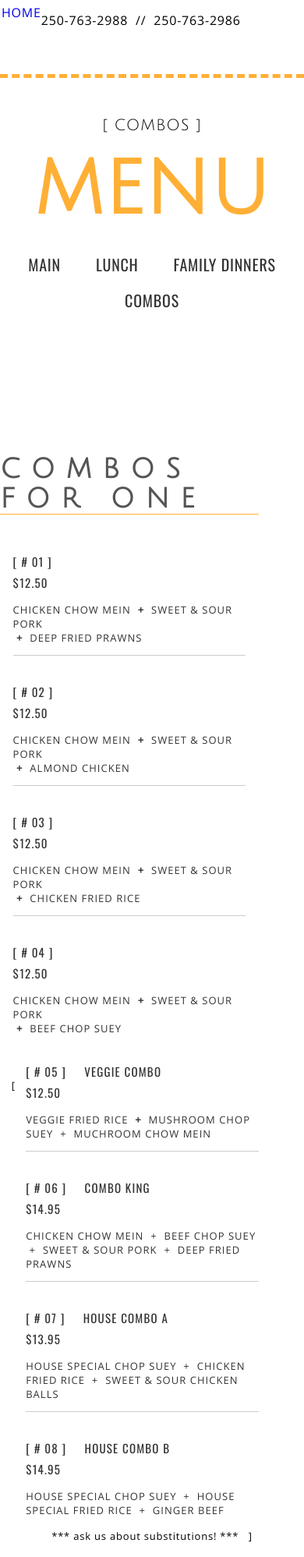
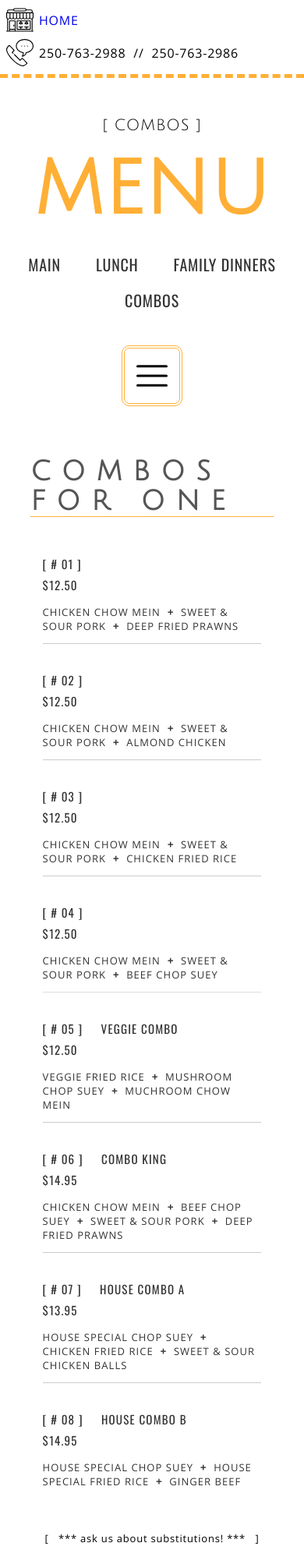
Before and after one commit to Castaire/theOrientKelowna--2.0, a website: page public/menu/combos.html in a window 390 px wide. Shown: the top 1997 px of the page at 78% size. Drawn offline with nearby package versions, Linux system fonts and the light colour scheme.

Commit message:
finished all page drafts :); added small script to re-order menu items; minor stylistic changes

```diff
--- a/public/menu/combos.html
+++ b/public/menu/combos.html
@@ -12,18 +12,15 @@
 </head>
 <body>
 	<div class="menu-nav">
-		<div class="nav-item nav-icon" style="margin-left: 25px;">
-			<a href="../index.html" style="background-image: url('../../res/icons/svg/005-restaurant.svg')">
+		<div class="nav-item">
+			<a class="nav-icon" href="../index.html"
+				style="background-image: url('../../res/icons/svg/005-restaurant.svg')">
 			</a>
-		</div>
-		<div class="nav-item" style="margin-left: 2px;">
 			<a href="../index.html"><p> HOME </p></a>
 		</div>
-		<div class="nav-item nav-icon" style="margin-left: 15px;">
-			<a href="../contact.html" style="background-image: url('../../res/icons/svg/003-phone-with-message.svg')">
+		<div class="nav-item">
+			<a class="nav-icon" href="../contact.html" style="background-image: url('../../res/icons/svg/003-phone-with-message.svg')">
 			</a>
-		</div>
-		<div class="nav-item" style="margin-left: 0px;">
 			<p class="phone">
 				<a href="tel:+1-250-763-2988">250-763-2988</a> &nbsp;//&nbsp; <a href="tel:+1-250-763-2986">250-763-2986</a>
 			</p>
@@ -41,7 +38,9 @@
 			<a href="combos.html"><li>COMBOS</li></a>
 		</ul>
 	</div>
-	<div class="suboptions menu" style="margin-top: 45px;">
+	<div class="suboptions menu">
+		<input type="checkbox" id="menu-toggle" />
+			<label for="menu-toggle" class="label-toggle"></label>
 		<ul>
 			<a href="appetizers+soup.html">
 				<li> APPETIZERS + SOUP </li></a>
@@ -57,45 +56,45 @@
 				<li> SIDES + SAUCES </li></a>
 		</ul>
 	</div>
-	<div id="contentAS" style="margin-top: 130px;">
+	<div class="contentAS">
 		<section class="content">
 			<h1> COMBOS FOR ONE </h1>
 			<div class="column">
 				<div class="item">
 					<p>[ # 01 ] <span>$12.50</span></p>
-					<p class="desc">CHICKEN CHOW MEIN &nbsp;<b>+</b>&nbsp; SWEET &amp; SOUR PORK <br>&nbsp;<b>+</b>&nbsp; DEEP FRIED PRAWNS</p>
+					<p class="desc">CHICKEN CHOW MEIN &nbsp;<b>+</b>&nbsp; SWEET &amp; SOUR PORK &nbsp;<b>+</b>&nbsp; DEEP FRIED PRAWNS</p>
 				</div>
 				<div class="item">
 					<p>[ # 02 ] <span>$12.50</span></p>
-					<p class="desc">CHICKEN CHOW MEIN &nbsp;<b>+</b>&nbsp; SWEET &amp; SOUR PORK <br>&nbsp;<b>+</b>&nbsp; ALMOND CHICKEN </p>
+					<p class="desc">CHICKEN CHOW MEIN &nbsp;<b>+</b>&nbsp; SWEET &amp; SOUR PORK &nbsp;<b>+</b>&nbsp; ALMOND CHICKEN </p>
 				</div>
 				<div class="item">
 					<p>[ # 03 ] <span>$12.50</span></p>
-					<p class="desc">CHICKEN CHOW MEIN &nbsp;<b>+</b>&nbsp; SWEET &amp; SOUR PORK <br>&nbsp;<b>+</b>&nbsp; CHICKEN FRIED RICE </p>
+					<p class="desc">CHICKEN CHOW MEIN &nbsp;<b>+</b>&nbsp; SWEET &amp; SOUR PORK &nbsp;<b>+</b>&nbsp; CHICKEN FRIED RICE </p>
 				</div>
-				<div class="item" style="border:none;">
+				<div class="last item">
 					<p>[ # 04 ] <span>$12.50</span></p>
-					<p class="desc">CHICKEN CHOW MEIN &nbsp;<b>+</b>&nbsp; SWEET &amp; SOUR PORK <br>&nbsp;<b>+</b>&nbsp; BEEF CHOP SUEY </p>
+					<p class="desc">CHICKEN CHOW MEIN &nbsp;<b>+</b>&nbsp; SWEET &amp; SOUR PORK &nbsp;<b>+</b>&nbsp; BEEF CHOP SUEY </p>
 				</div>
 			</div>
 
-			<div class="column" style="float: right;">
+			<div class="column">
 				<div class="item">
 					<p>[ # 05 ] &nbsp; &nbsp; VEGGIE COMBO <span>$12.50</span></p>
-					<p class="desc">VEGGIE FRIED RICE &nbsp;<b>+</b>&nbsp; MUSHROOM CHOP SUEY &nbsp;+&nbsp; MUCHROOM CHOW MEIN </p>
+					<p class="desc">VEGGIE FRIED RICE &nbsp;<b>+</b>&nbsp; MUSHROOM CHOP SUEY &nbsp;<b>+</b>&nbsp; MUCHROOM CHOW MEIN </p>
 				</div>
 				<div class="item">
 					<p>[ # 06 ] &nbsp; &nbsp; COMBO KING <span>$14.95</span></p>
-					<p class="desc">CHICKEN CHOW MEIN &nbsp;+&nbsp; BEEF CHOP SUEY &nbsp;+&nbsp; SWEET &amp; SOUR PORK &nbsp;+&nbsp; DEEP FRIED PRAWNS </p>
+					<p class="desc">CHICKEN CHOW MEIN &nbsp;<b>+</b>&nbsp; BEEF CHOP SUEY &nbsp;<b>+</b>&nbsp; SWEET &amp; SOUR PORK &nbsp;<b>+</b>&nbsp; DEEP FRIED PRAWNS </p>
 				</div>
 				<div class="item">
 					<p>[ # 07 ] &nbsp; &nbsp; HOUSE COMBO A <span>$13.95</span></p>
-					<p class="desc">HOUSE SPECIAL CHOP SUEY &nbsp;+&nbsp; CHICKEN FRIED RICE &nbsp;+&nbsp; SWEET &amp; SOUR CHICKEN BALLS
+					<p class="desc">HOUSE SPECIAL CHOP SUEY &nbsp;<b>+</b>&nbsp; CHICKEN FRIED RICE &nbsp;<b>+</b>&nbsp; SWEET &amp; SOUR CHICKEN BALLS
 					</p>
 				</div>
-				<div class="item" style="border:none;">
+				<div class="last item">
 					<p>[ # 08 ] &nbsp; &nbsp; HOUSE COMBO B <span>$14.95</span></p>
-					<p class="desc">HOUSE SPECIAL CHOP SUEY &nbsp;+&nbsp; HOUSE SPECIAL FRIED RICE &nbsp;+&nbsp; GINGER BEEF </p>
+					<p class="desc">HOUSE SPECIAL CHOP SUEY &nbsp;<b>+</b>&nbsp; HOUSE SPECIAL FRIED RICE &nbsp;<b>+</b>&nbsp; GINGER BEEF </p>
 				</div>
 			</div>
 		</section>
--- a/public/menu/familydinners.html
+++ b/public/menu/familydinners.html
@@ -7,23 +7,19 @@
 
 	<link href="menustyles.css" rel="stylesheet" type="text/css">
 	<link href="../styles.css" rel="stylesheet" type="text/css">
-	<script src="loose-scripts.js"></script>
 	<title>THE ORIENT</title>
 </head>
 <body>
 	<div class="menu-nav">
-		<div class="nav-item nav-icon" style="margin-left: 25px;">
-			<a href="../index.html" style="background-image: url('../../res/icons/svg/005-restaurant.svg')">
+		<div class="nav-item">
+			<a class="nav-icon" href="../index.html"
+				style="background-image: url('../../res/icons/svg/005-restaurant.svg')">
 			</a>
-		</div>
-		<div class="nav-item" style="margin-left: 2px;">
 			<a href="../index.html"><p> HOME </p></a>
 		</div>
-		<div class="nav-item nav-icon" style="margin-left: 15px;">
-			<a href="../contact.html" style="background-image: url('../../res/icons/svg/003-phone-with-message.svg')">
+		<div class="nav-item">
+			<a class="nav-icon" href="../contact.html" style="background-image: url('../../res/icons/svg/003-phone-with-message.svg')">
 			</a>
-		</div>
-		<div class="nav-item" style="margin-left: 0px;">
 			<p class="phone">
 				<a href="tel:+1-250-763-2988">250-763-2988</a> &nbsp;//&nbsp; <a href="tel:+1-250-763-2986">250-763-2986</a>
 			</p>
@@ -41,7 +37,9 @@
 			<a href="combos.html"><li>COMBOS</li></a>
 		</ul>
 	</div>
-	<div class="suboptions menu" style="margin-top: 45px;">
+	<div class="suboptions menu">
+		<input type="checkbox" id="menu-toggle" />
+			<label for="menu-toggle" class="label-toggle"></label>
 		<ul>
 			<a href="appetizers+soup.html">
 				<li> APPETIZERS + SOUP </li></a>
@@ -57,7 +55,7 @@
 				<li> SIDES + SAUCES </li></a>
 		</ul>
 	</div>
-	<div id="contentAS" style="margin-top: 130px;">
+	<div class="contentAS">
 		<section class="content">
 			<h1> FAMILY DINNERS </h1>
 			<div class="column">
@@ -74,37 +72,35 @@
 					<p class="family desc">
 						<strong>choose one: &nbsp;SPRING ROLLS / WON TON SOUP </strong>
 						<br><br>
-						CHICKEN FRIED RICE <b>+</b> BEEF CHOP SUEY <b>+</b> ALMOND CHICKEN <br><b>+</b> SWEET &amp; SOUR PORK </p>
+						CHICKEN FRIED RICE <b>+</b> BEEF CHOP SUEY <b>+</b> ALMOND CHICKEN <b>+</b> SWEET &amp; SOUR PORK </p>
 				</div>
-				<div class="item" style="border:none">
+				<div class="last item moved">
 					<p>ADDITIONAL PERSON <span>$13 / person </span></p>
 					<p class="family desc">
 						<b>+</b> add an additional person to any regular family dinner
 					</p>
 				</div>
 			</div>
-
-			<div class="column" style="float: right;">
+			<div class="column">
 				<div class="item">
 					<p>DINNER FOR FOUR <span>$54.95</span></p>
 					<p class="family desc">
 						<strong>choose one: &nbsp;SPRING ROLLS / WON TON SOUP</strong>
 						<br><br>
-						HOUSE CHOW MEIN <b>+</b> HOUSE FRIED RICE <b>+</b> BEEF CHOP SUEY <br><b>+</b> DEEP FRIED PRAWNS <b>+</b> SWEET &amp; SOUR PORK
+						HOUSE CHOW MEIN <b>+</b> HOUSE FRIED RICE <b>+</b> BEEF CHOP SUEY <b>+</b> DEEP FRIED PRAWNS <b>+</b> SWEET &amp; SOUR PORK
 					</p>
 				</div>
-				<div class="item" style="border:none;">
+				<div class="family last item">
 					<p>DINNER FOR SIX <span>$79.95</span></p>
 					<p class="family desc">
 						<strong>choose one: &nbsp;SPRING ROLLS / WON TON SOUP </strong>
 						<br><br>
-						HOUSE CHOW MEIN <b>+</b> HOUSE FRIED RICE <b>+</b> ALMOND GAI DING <br><b>+</b> ALMOND CHICKEN <b>+</b> DEEP FRIED PRAWNS <b>+</b> SWEET &amp; SOUR PORK
+						HOUSE CHOW MEIN <b>+</b> HOUSE FRIED RICE <b>+</b> ALMOND GAI DING <b>+</b> ALMOND CHICKEN <b>+</b> DEEP FRIED PRAWNS <b>+</b> SWEET &amp; SOUR PORK
 					</p>
 				</div>
 			</div>
 		</section>
-
-		<section class="content" style="margin-top: 100px;">
+		<section class="content">
 			<h1> DELUXE FAMILY DINNERS </h1>
 			<div class="column">
 				<div class="item">
@@ -112,7 +108,7 @@
 					<p class="family desc">
 						<strong>choose one: &nbsp;SPRING ROLLS / WON TON SOUP / HOT &amp; SOUR SOUP </strong>
 						<br><br>
-						HOUSE SPECIAL CHOW MEIN <b>+</b> ALMOND GAI DING <b>+</b> GINGER BEEF <br><b>+</b> STEAMED RICE
+						HOUSE SPECIAL CHOW MEIN <b>+</b> ALMOND GAI DING <b>+</b> GINGER BEEF <b>+</b> STEAMED RICE
 					</p>
 				</div>
 				<div class="item">
@@ -120,34 +116,32 @@
 					<p class="family desc">
 						<strong>choose one: &nbsp;SPRING ROLLS / WON TON WOUP / HOT &amp; SOUR SOUP </strong>
 						<br><br>
-						HOUSE SPECIAL CHOP SUEY <b>+</b> CANTONESE-STYLE CHOW MEIN <br>
-						<b>+</b> SWEET &amp; SOUR CHICKEN BALLS <b>+</b> HONEY GARLIC RIBS <br><b>+</b> STEAMED RICE
+						HOUSE SPECIAL CHOP SUEY <b>+</b> CANTONESE-STYLE CHOW MEIN <b>+</b> SWEET &amp; SOUR CHICKEN BALLS <b>+</b> HONEY GARLIC RIBS <b>+</b> STEAMED RICE
 					</p>
 				</div>
-				<div class="item" style="border:none">
+				<div class="last item moved">
 					<p>ADDITIONAL PERSON <span>$16 / person </span></p>
 					<p class="family desc">
 						<b>+</b> add an additional person to any deluxe family dinner
 					</p>
 				</div>
 			</div>
-			<div class="column" style="float: right;">
+			<div class="column">
 				<div class="item">
 					<p>DELUXE DINNER FOR FOUR <span>$64.95</span></p>
 					<p class="family desc">
 						<strong>choose one: &nbsp;SPRING ROLLS / WON TON WOUP / HOT &amp; SOUR SOUP </strong>
 						<br><br>
-						CANTONESE-STYLE CHOW MEIN <b>+</b> ALMOND GAI DING <br><b>+</b> SWEET &amp; SOUR CHICKEN BALLS <b>+</b> HONEY GARLIC RIBS <br>
+						CANTONESE-STYLE CHOW MEIN <b>+</b> ALMOND GAI DING <b>+</b> SWEET &amp; SOUR CHICKEN BALLS <b>+</b> HONEY GARLIC RIBS <br>
 						<b>+</b> WHOLE PRAWNS with BLACK BEAN SAUCE <b>+</b> STEAMED RICE
 					</p>
 				</div>
-				<div class="item" style="border:none;">
+				<div class="family last item">
 					<p>DELUXE DINNER FOR SIX <span>$89.95</span></p>
 					<p class="family desc">
 						<strong>choose one: &nbsp;SPRING ROLLS / WON TON WOUP / HOT &amp; SOUR SOUP </strong>
 						<br><br>
-						ALMOND GAI DING <b>+</b> CANTONESE-STYLE CHOW MEIN <br>
-						<b>+</b> GINGER BEEF <b>+</b> WHOLE PRAWNS with BLACK BEAN SAUCE <br><b>+</b> LEMON CHICKEN <b>+</b> SWEET &amp; SOUR PORK with PINEAPPLE <br><b>+</b> STEAMED RICE
+						ALMOND GAI DING <b>+</b> CANTONESE-STYLE CHOW MEIN <b>+</b> GINGER BEEF <b>+</b> WHOLE PRAWNS with BLACK BEAN SAUCE <b>+</b> LEMON CHICKEN <b>+</b> SWEET &amp; SOUR PORK with PINEAPPLE <b>+</b> STEAMED RICE
 					</p>
 				</div>
 			</div>
@@ -166,4 +160,22 @@
 	<div class="finalnote" >
 		<p>Copyright &copy; 2018 The Orient Restaurant . All rights reserved . Icons designed by <a href="https://www.flaticon.com">Flaticon</a></p>
 	</div>
+
+	<!-- change order of menu items based on screen-size -->
+	<script>
+		function reorder(x) {
+			var m = document.getElementsByClassName("moved");
+			var p = document.getElementsByClassName("column");
+			if(x.matches) {
+				p[1].appendChild(m[0]);
+				p[3].appendChild(m[1]);
+			}else {
+				p[0].appendChild(m[0]);
+				p[2].appendChild(m[1]);
+			}
+		}
+		var x = window.matchMedia("(max-width: 738px)");
+		reorder(x);
+		x.addListener(reorder);
+	</script>
 </body>
--- a/public/menu/menustyles.css
+++ b/public/menu/menustyles.css
@@ -307,6 +307,10 @@ SCREEN-SIZE ADJUSTMENTS */
 		border-bottom: none;
 	}
 
+	.family.last.item {
+		border-bottom: 1px solid #DDDDDD;
+	}
+
 	/* left column*/
 	.column:nth-child(2) .last.item {
 		border-bottom: 1px solid #DDDDDD;
```
Also changed, not shown: public/menu/lunch.html (+2 -2 lines).
